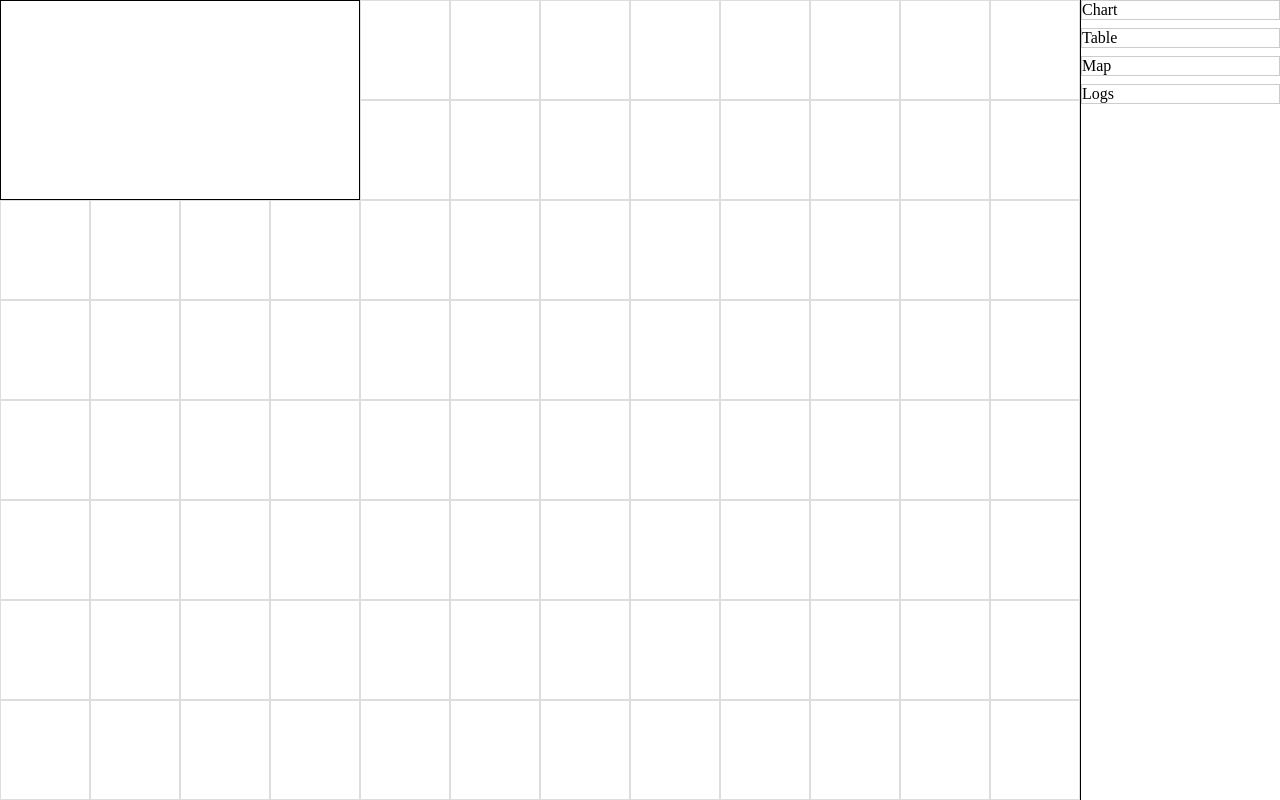
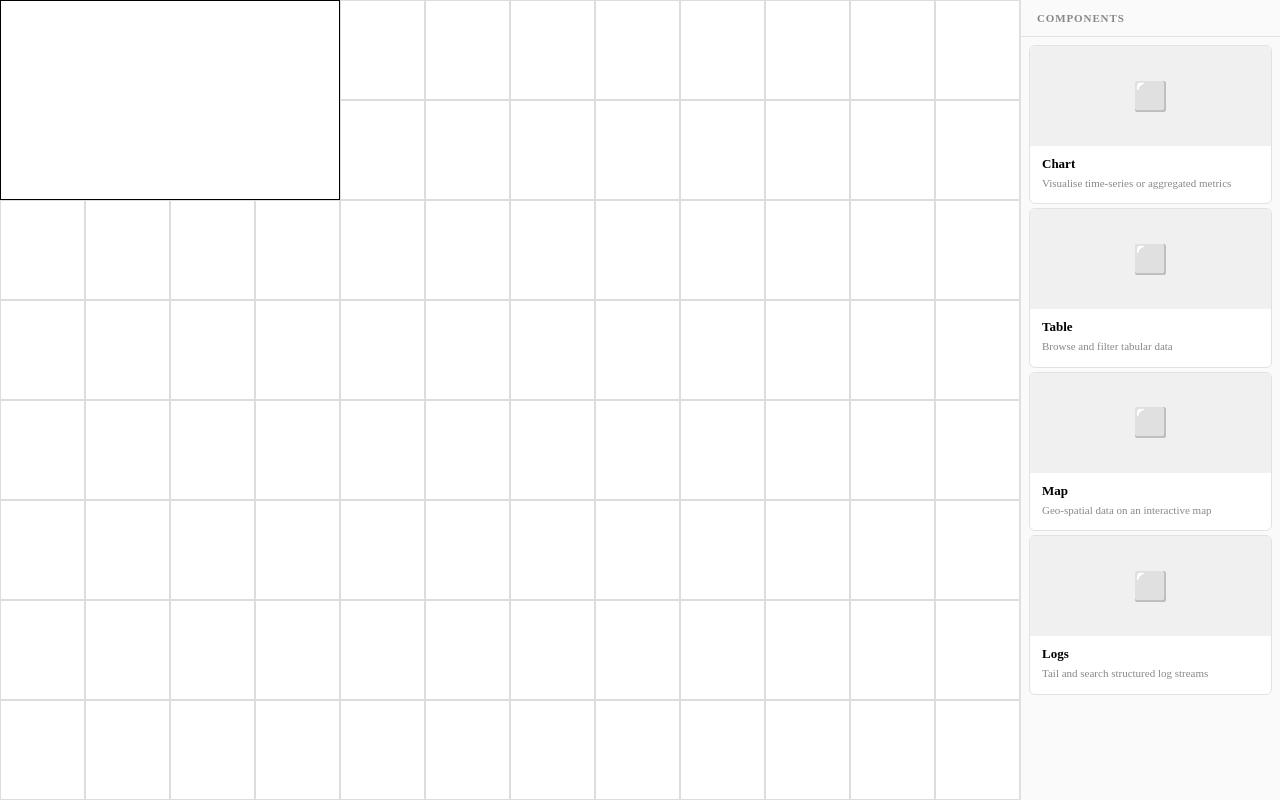
Before and after one commit to SevcikMichal/galleon-lit-grid-shell, a website built with Vite: page index.html in a window 1280 px wide. Built offline with nearby package versions, Linux system fonts and the light colour scheme.

Commit message:
Improve galeon component

```diff
--- a/index.html
+++ b/index.html
@@ -19,10 +19,10 @@
       <galleon-cell col="1" row="1" colspan="4" rowspan="2"></galleon-cell>
     </galleon-canvas>
     <galleon-components-browser>
-      <galleon-component name="Chart"></galleon-component>
-      <galleon-component name="Table"></galleon-component>
-      <galleon-component name="Map"></galleon-component>
-      <galleon-component name="Logs"></galleon-component>
+      <galleon-component name="Chart" description="Visualise time-series or aggregated metrics" colspan="4" rowspan="3"></galleon-component>
+      <galleon-component name="Table" description="Browse and filter tabular data" colspan="6" rowspan="4"></galleon-component>
+      <galleon-component name="Map" description="Geo-spatial data on an interactive map" colspan="4" rowspan="4"></galleon-component>
+      <galleon-component name="Logs" description="Tail and search structured log streams" colspan="12" rowspan="2"></galleon-component>
     </galleon-components-browser>
   </div>
 
--- a/src/galleon-canvas.ts
+++ b/src/galleon-canvas.ts
@@ -45,10 +45,11 @@ export class GalleonCanvas extends LitElement {
   }
 
   private _onDrop(e: DragEvent) {
-    const name = e.dataTransfer!.getData('galleon/component');
-    if (!name) return;
+    const raw = e.dataTransfer!.getData('galleon/component');
+    if (!raw) return;
     e.preventDefault();
 
+    const { name, colspan, rowspan } = JSON.parse(raw);
     const rect = this.getBoundingClientRect();
     const col = Math.floor((e.clientX - rect.left) / (rect.width / this.columns)) + 1;
     const row = Math.floor((e.clientY - rect.top) / (rect.height / this.rows)) + 1;
@@ -56,6 +57,8 @@ export class GalleonCanvas extends LitElement {
     const cell = document.createElement('galleon-cell');
     cell.setAttribute('col', String(col));
     cell.setAttribute('row', String(row));
+    cell.setAttribute('colspan', String(colspan));
+    cell.setAttribute('rowspan', String(rowspan));
     cell.textContent = name;
     this.appendChild(cell);
   }
--- a/src/galleon-component.ts
+++ b/src/galleon-component.ts
@@ -4,18 +4,67 @@ import { customElement, property } from 'lit/decorators.js';
 @customElement('galleon-component')
 export class GalleonComponent extends LitElement {
   @property() name = '';
+  @property() description = '';
+  @property() preview = '';
+  @property({ type: Number }) colspan = 2;
+  @property({ type: Number }) rowspan = 2;
 
   static styles = css`
     :host {
       display: block;
-      padding: 8px 12px;
-      border: 1px solid #ccc;
+      border: 1px solid #e2e2e2;
+      border-radius: 6px;
+      background: #fff;
       cursor: grab;
       user-select: none;
+      transition: border-color 0.15s, box-shadow 0.15s;
+      overflow: hidden;
+    }
+
+    :host(:hover) {
+      border-color: #aaa;
+      box-shadow: 0 2px 8px rgba(0,0,0,0.1);
     }
 
     :host(:active) {
       cursor: grabbing;
+    }
+
+    .preview {
+      width: 100%;
+      height: 100px;
+      background: #f0f0f0;
+      display: flex;
+      align-items: center;
+      justify-content: center;
+      overflow: hidden;
+    }
+
+    .preview img {
+      width: 100%;
+      height: 100%;
+      object-fit: cover;
+    }
+
+    .preview-placeholder {
+      font-size: 28px;
+      color: #ccc;
+    }
+
+    .body {
+      padding: 10px 12px 12px;
+    }
+
+    .name {
+      font-size: 13px;
+      font-weight: 600;
+      margin-bottom: 4px;
+    }
+
+    .description {
+      font-size: 11px;
+      color: #888;
+      line-height: 1.4;
     }
   `;
 
@@ -26,12 +75,26 @@ export class GalleonComponent extends LitElement {
   }
 
   private _onDragStart(e: DragEvent) {
-    e.dataTransfer!.setData('galleon/component', this.name);
+    e.dataTransfer!.setData('galleon/component', JSON.stringify({
+      name: this.name,
+      colspan: this.colspan,
+      rowspan: this.rowspan,
+    }));
     e.dataTransfer!.effectAllowed = 'copy';
   }
 
   render() {
-    return html`${this.name}`;
+    return html`
+      <div class="preview">
+        ${this.preview
+          ? html`<img src=${this.preview} alt=${this.name} />`
+          : html`<span class="preview-placeholder">⬜</span>`}
+      </div>
+      <div class="body">
+        <div class="name">${this.name}</div>
+        ${this.description ? html`<div class="description">${this.description}</div>` : ''}
+      </div>
+    `;
   }
 }
 
--- a/src/galleon-components-browser.ts
+++ b/src/galleon-components-browser.ts
@@ -7,15 +7,39 @@ export class GalleonComponentsBrowser extends LitElement {
     :host {
       display: flex;
       flex-direction: column;
-      width: 200px;
-      border-left: 1px solid #000;
-      padding: 12px;
-      gap: 8px;
+      width: 260px;
+      min-width: 260px;
+      border-left: 1px solid #e2e2e2;
+      background: #fafafa;
+      overflow-y: auto;
+    }
+
+    header {
+      padding: 12px 16px;
+      font-size: 11px;
+      font-weight: 600;
+      letter-spacing: 0.08em;
+      text-transform: uppercase;
+      color: #888;
+      border-bottom: 1px solid #e2e2e2;
+      position: sticky;
+      top: 0;
+      background: #fafafa;
+    }
+
+    .list {
+      display: flex;
+      flex-direction: column;
+      padding: 8px;
+      gap: 4px;
     }
   `;
 
   render() {
-    return html`<slot></slot>`;
+    return html`
+      <header>Components</header>
+      <div class="list"><slot></slot></div>
+    `;
   }
 }
 
```
